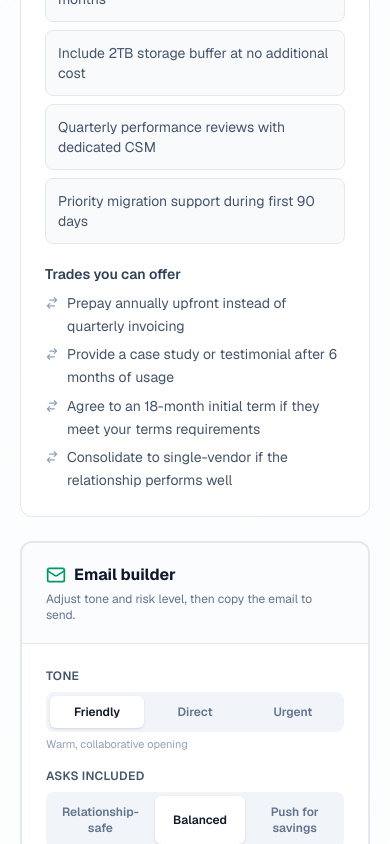
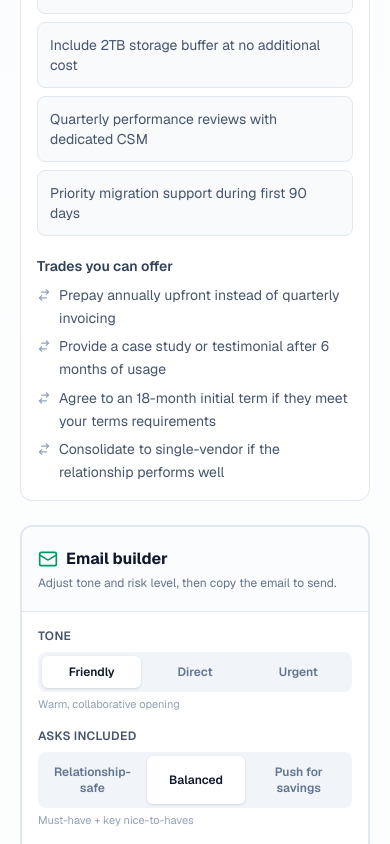
Before and after one commit to Boomchakalala/Dealcheck, a Next.js app: page /example in a window 390 px wide. Shown: the part 3611-4455 px from the top of the page. Built offline with nearby package versions, Linux system fonts and the light colour scheme.

Commit message:
Sandbox autosave

```diff
--- a/src/components/OutputDisplay.tsx
+++ b/src/components/OutputDisplay.tsx
@@ -291,7 +291,7 @@ export function OutputDisplay({ output }: OutputDisplayProps) {
       )}
 
       {/* ── Section 5: Your Negotiation Plan ── */}
-      <div className="bg-white rounded-xl border border-slate-200 p-6 space-y-5">
+      <div className="bg-white rounded-xl border border-slate-200 p-4 sm:p-6 space-y-5">
         <div>
           <h2 className="text-base font-bold text-slate-900 mb-1">Your negotiation plan</h2>
           <p className="text-xs text-slate-500">Your leverage, what to ask for, and what you can trade.</p>
@@ -365,7 +365,7 @@ export function OutputDisplay({ output }: OutputDisplayProps) {
 
       {/* ── Section 6: Email Builder ── */}
       <div className="bg-white rounded-xl border-2 border-slate-200 overflow-hidden" id="email-builder">
-        <div className="px-6 py-5 border-b border-slate-200 bg-slate-50/50">
+        <div className="px-4 sm:px-6 py-5 border-b border-slate-200 bg-slate-50/50">
           <div className="flex items-center gap-2 mb-1">
             <Mail className="w-5 h-5 text-emerald-600" />
             <h2 className="text-base font-bold text-slate-900">Email builder</h2>
@@ -373,7 +373,7 @@ export function OutputDisplay({ output }: OutputDisplayProps) {
           <p className="text-xs text-slate-500">Adjust tone and risk level, then copy the email to send.</p>
         </div>
 
-        <div className="p-6 space-y-5">
+        <div className="p-4 sm:p-6 space-y-5">
           {/* Controls row */}
           <div className="grid grid-cols-1 md:grid-cols-2 gap-4">
             {/* Tone toggle */}
```
